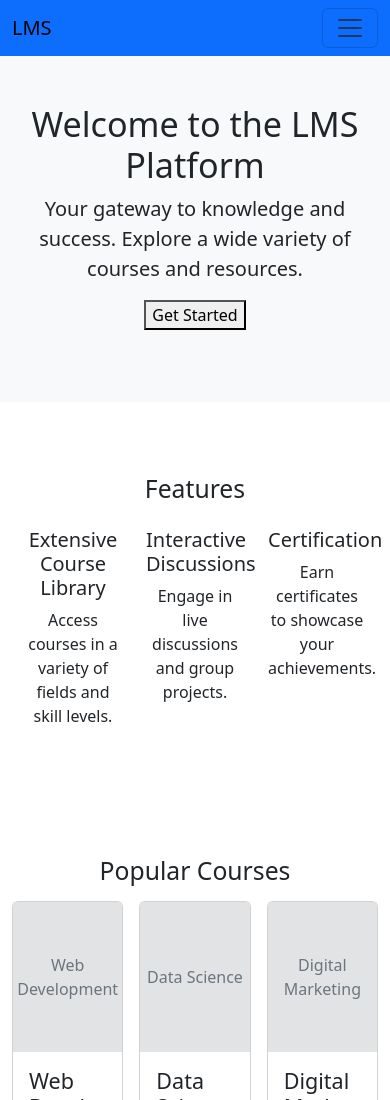
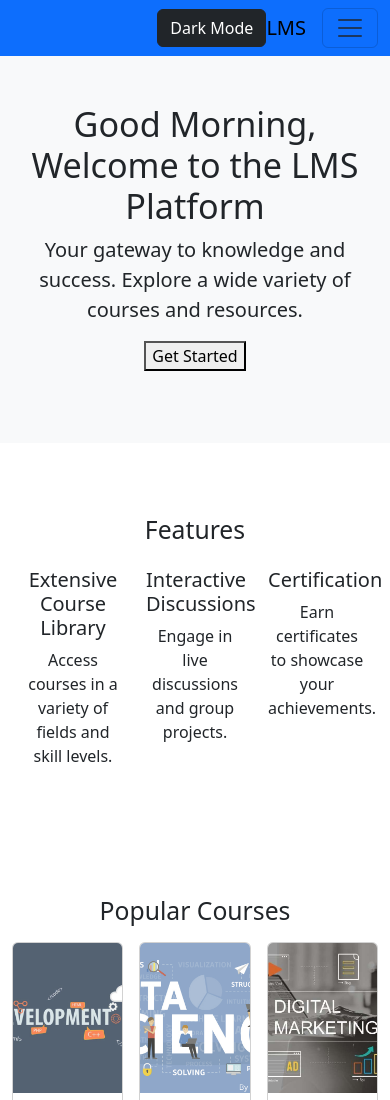
Before and after one commit to kadnathashanimanshi/LMS-Platform, a plain HTML site: page index.html in a window 390 px wide. Shown: the top 1100 px of the page. Drawn offline with nearby package versions, Linux system fonts and the light colour scheme.

Commit message:
updated LMS Platform

```diff
--- a/index.html
+++ b/index.html
@@ -21,6 +21,7 @@
   <body>
     <nav class="navbar sm:navbar-expand bg-primary fg-2">
   <div class="container-fluid">
+    <button id="darkModeToggle" class="btn btn-dark ms-auto">Dark Mode</button>
     <a class="navbar-brand" href="#">LMS</a>
     <button class="btn-icon navbar-toggler" type="button" data-bs-toggle="drawer" data-bs-target="#navbarNav" aria-controls="navbarNav" aria-expanded="false" aria-label="Toggle navigation">
       <span class="navbar-toggler-icon" aria-hidden="true"></span>
@@ -50,9 +51,10 @@
 </nav>
  <section class="bg-light text-center py-5">
         <div class="container">
-     <h1 class="display-4">Welcome to the LMS Platform</h1>
+     <h1 class="display-4"><span id="greeting">Welcome to the LMS Platform</span></h1>
      <p class="lead">Your gateway to knowledge and success. Explore a wide variety of courses and resources.</p>
      <button type="button" class="btn-solid theme-primary mb-4">Get Started</button>
+
             </div>
  </section>
      <!-- Feature Section -->
@@ -78,7 +80,7 @@
               </div>
             </div>
       </section>
-     <script type="module" src="https://cdn.jsdelivr.net/npm/bootstrap@6.0.0-alpha.1/dist/js/bootstrap.bundle.min.js" integrity="sha384-1a/pXj49ZQ1aHEmrJ+gMw1otqoVsYwlEnlD8mIfY2TV03r20Y0CN7uqx1tQogjPL" crossorigin="anonymous"></script>
+  <script type="module" src="https://cdn.jsdelivr.net/npm/bootstrap@6.0.0-alpha.1/dist/js/bootstrap.bundle.min.js" integrity="sha384-1a/pXj49ZQ1aHEmrJ+gMw1otqoVsYwlEnlD8mIfY2TV03r20Y0CN7uqx1tQogjPL" crossorigin="anonymous"></script>
  <!-- Popular Courses Section -->
  <section id="courses" class="py-4">
          <div class="container">
@@ -87,8 +89,9 @@
     <!--course  1-->
     <div class="col-md-4">
   <div class="card h-100">
-     <div class="bg-secondary-subtle text-secondary text-center d-flex align-items-center justify-content-center" style="height:  150px; background-color:lightgray">Web Development</div>
-    <div class="card-body">
+
+      <img src="webdevelopment.jpg" class="card-img-top" alt="Web Development" style="height: 150px; object-fit: cover;">
+      <div class="card-body">
       <h4 class="card-title">Web Development </h4>
       <p class="card-text">Earn to build modern,responsive website using HTML, CSS, and JavaScript.</p>
       <button type="button" class="btn-solid theme-primary">Learn More</button>
@@ -98,7 +101,7 @@
   <!--course 2-->
   <div class="col-md-4">
   <div class="card h-100">
-       <div class="bg-secondary-subtle text-secondary text-center d-flex align-items-center justify-content-center" style="height:  150px; background-color:lightgray">Data Science</div>
+      <img src="datascience.jpg" class="card-img-top" alt="Data Science" style="height: 150px; object-fit: cover;">
     <div class="card-body">
        <h4 class="card-title">Data Science</h4>
       <p class="card-text">Master data analysis,visualization, and machine learning techniques.</p>
@@ -109,7 +112,7 @@
   <!--course 3-->
   <div class="col-md-4">
   <div class="card h-100">
-    <div class="bg-secondary-subtle text-secondary text-center d-flex align-items-center justify-content-center" style="height:  150px; background-color:lightgray">Digital Marketing</div>
+      <img src="digitalmarketing.jpg" class="card-img-top" alt="Digital Marketing" style="height: 150px; object-fit: cover;">
     <div class="card-body">
       <h4 class="card-title">Digital Marketing</h4>
       <p class="card-text">Understand SEO,social media marketing, and online branding strategies.</p>
@@ -119,7 +122,7 @@
   </div>
 </div>
 </div>
-</section>  '
+</section>
 <!-- Footer Section -->
 <footer class="bg-primary py-3 text-center">
     <div class="container">
@@ -130,4 +133,38 @@
                  <a href="#" style="color: white;" class="ms-3"> Terms of Use</a>
             </div>
 </footer>
+<script>
+const currentTime = new Date();
+const hour = currentTime.getHours();
+
+let greeting;
+if (hour < 12) {
+    greeting = "Good Morning,";
+} else if (hour < 17) {
+    greeting = "Good Afternoon,";
+} else {
+    greeting = "Good Evening,";
+}
+document.getElementById("greeting").innerHTML = `${greeting}<br>Welcome to the LMS Platform`;
+</script>
+<script>
+const btn = document.getElementById("darkModeToggle");
+
+btn.onclick = function () {
+  const dark = document.body.dataset.dark !== "true";
+  document.body.dataset.dark = dark;
+
+  document.body.style.backgroundColor = dark ? "#212121" : "white";
+  document.body.style.color = dark ? "white" : "black";
+
+  document.querySelectorAll("section, .card, .card-body, h1, h2, h4, h5, p")
+    .forEach(el => {
+      el.style.backgroundColor = dark ? "#212121" : "";
+      el.style.color = dark ? "white" : "";
+    });
+
+  btn.textContent = dark ? "Light Mode" : "Dark Mode";
+};
+</script>
  </body>
+</html>
```
Also changed, not shown: datascience.jpg (added), digitalmarketing.jpg (added), webdevelopment.jpg (added).
